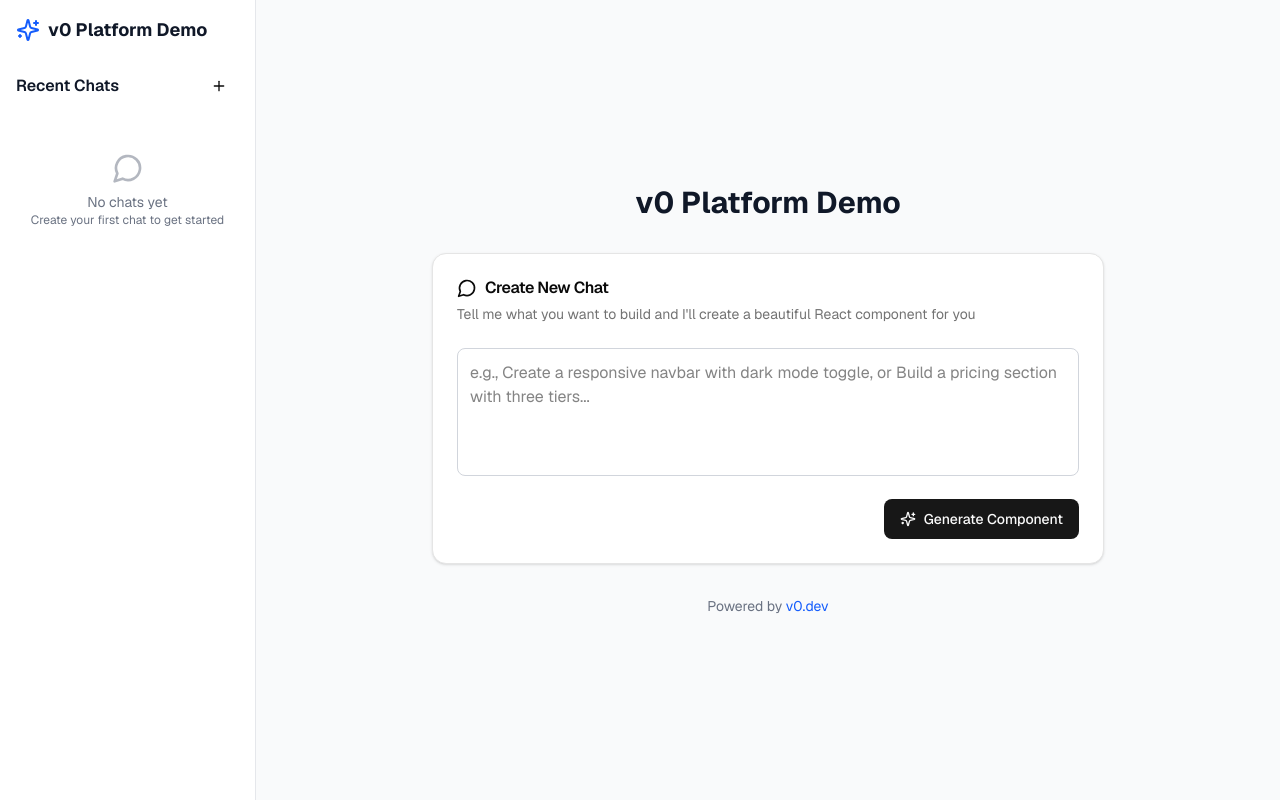
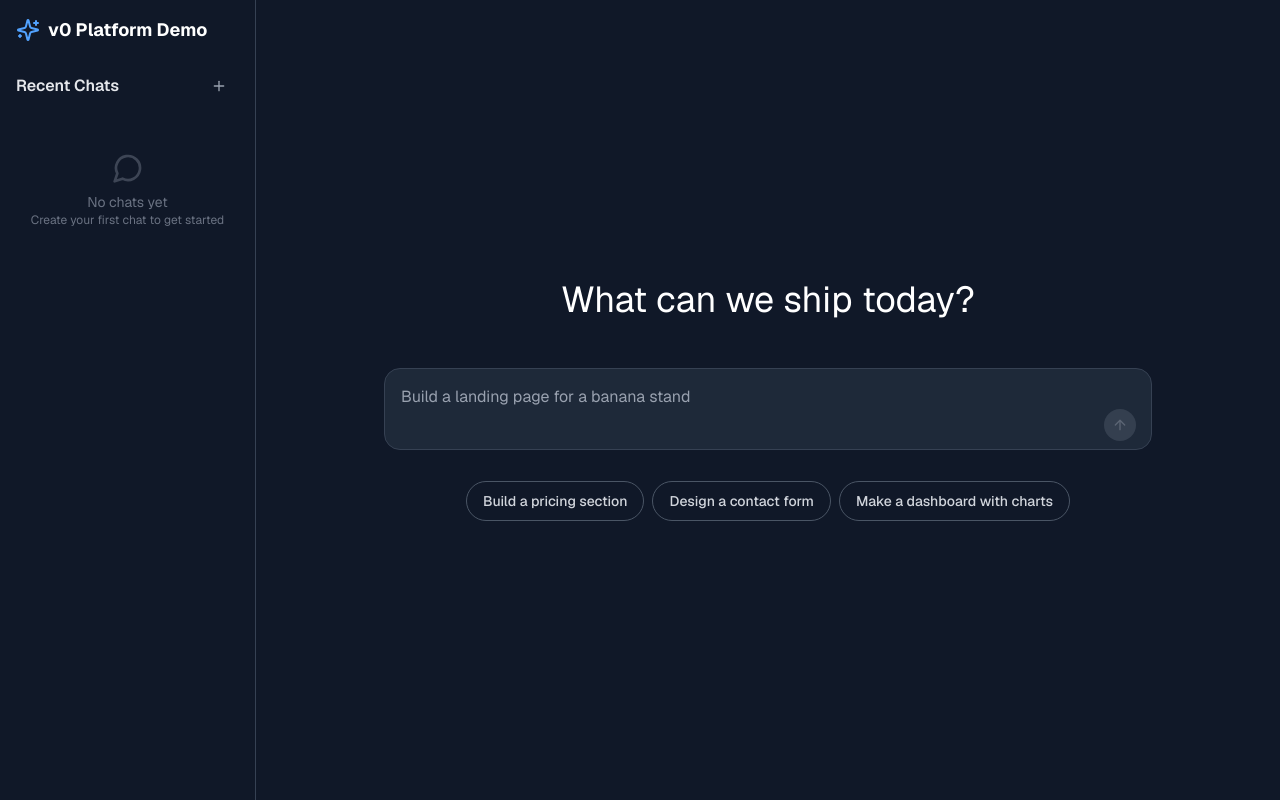
Before and after one commit to willsather/v0-platform-demo, a Next.js app in the folder apps/web/: page / in a window 1280 px wide. Built offline with nearby package versions, Linux system fonts and the light colour scheme.

Commit message:
feat: ui improvements and tweaks

```diff
--- a/apps/web/src/app/components/chat-creator.tsx
+++ b/apps/web/src/app/components/chat-creator.tsx
@@ -1,22 +1,52 @@
 "use client";
 
 import { Button } from "@repo/ui/components/button";
-import {
-  Card,
-  CardContent,
-  CardDescription,
-  CardHeader,
-  CardTitle,
-} from "@repo/ui/components/card";
-import { MessageCircle, Sparkles } from "lucide-react";
+import { ArrowUp, Loader2 } from "lucide-react";
 import { useRouter } from "next/navigation";
 import { useState } from "react";
+import { useFormStatus } from "react-dom";
 import { createChat } from "../actions/chat-actions";
 import type { ChatHistoryItem } from "./chat-sidebar";
 
+function FormContent({
+  message,
+  setMessage,
+}: { message: string; setMessage: (value: string) => void }) {
+  const { pending } = useFormStatus();
+
+  return (
+    <div className="relative">
+      <textarea
+        name="message"
+        value={message}
+        onChange={(e) => setMessage(e.target.value)}
+        placeholder="Build a landing page for a banana stand"
+        className="max-h-40 min-h-[60px] w-full resize-none rounded-2xl border border-gray-700 bg-gray-800 p-4 pr-12 text-white placeholder-gray-400 focus:border-gray-600 focus:outline-none focus:ring-0 disabled:opacity-50"
+        required
+        disabled={pending}
+      />
+      <Button
+        type="submit"
+        disabled={pending || !message.trim()}
+        className={`absolute right-4 bottom-4 h-8 w-8 rounded-full p-0 transition-colors ${
+          pending || !message.trim()
+            ? "cursor-not-allowed bg-gray-600 text-gray-400"
+            : "bg-white text-gray-900 hover:bg-gray-100"
+        }`}
+      >
+        {pending ? (
+          <Loader2 className="size-4 animate-spin" />
+        ) : (
+          <ArrowUp className="size-4" />
+        )}
+      </Button>
+    </div>
+  );
+}
+
 export function ChatCreator() {
-  const [isCreating, setIsCreating] = useState(false);
   const [error, setError] = useState<string | null>(null);
+  const [message, setMessage] = useState("");
   const router = useRouter();
 
   const addChatToHistory = (chatData: ChatHistoryItem) => {
@@ -37,7 +67,6 @@
   };
 
   const handleSubmit = async (formData: FormData) => {
-    setIsCreating(true);
     setError(null);
 
     try {
@@ -51,56 +80,48 @@
         router.push(`/chat/${result.chatData.id}`);
       } else {
         setError(result.error || "Failed to create chat");
-        setIsCreating(false);
       }
     } catch (error) {
       console.error("Error creating chat:", error);
       setError("Failed to create chat");
-      setIsCreating(false);
     }
   };
 
+  const handleSuggestionClick = (suggestion: string) => {
+    setMessage(suggestion);
+  };
+
+  const suggestions = [
+    "Build a pricing section",
+    "Design a contact form",
+    "Make a dashboard with charts",
+  ];
+
   return (
-    <Card>
-      <CardHeader>
-        <CardTitle className="flex items-center gap-2">
-          <MessageCircle className="h-5 w-5" />
-          Create New Chat
-        </CardTitle>
-        <CardDescription>
-          Tell me what you want to build and I'll create a beautiful React
-          component for you
-        </CardDescription>
-      </CardHeader>
-      <CardContent>
-        <form action={handleSubmit} className="space-y-4">
-          <div>
-            <textarea
-              name="message"
-              placeholder="e.g., Create a responsive navbar with dark mode toggle, or Build a pricing section with three tiers..."
-              className="min-h-32 w-full resize-none rounded-md border border-gray-300 p-3 focus:border-transparent focus:ring-2 focus:ring-blue-500"
-              required
-              disabled={isCreating}
-            />
-          </div>
-          {error && <div className="text-red-600 text-sm">{error}</div>}
-          <div className="flex justify-end">
-            <Button type="submit" className="gap-2" disabled={isCreating}>
-              {isCreating ? (
-                <>
-                  <Sparkles className="h-4 w-4 animate-spin" />
-                  Creating...
-                </>
-              ) : (
-                <>
-                  <Sparkles className="h-4 w-4" />
-                  Generate Component
-                </>
-              )}
+    <div className="relative">
+      <form action={handleSubmit} className="space-y-6">
+        {/* Main input */}
+        <FormContent message={message} setMessage={setMessage} />
+
+        {error && (
+          <div className="text-center text-red-400 text-sm">{error}</div>
+        )}
+
+        {/* Suggestion buttons */}
+        <div className="flex flex-wrap justify-center gap-2">
+          {suggestions.map((suggestion) => (
+            <Button
+              key={suggestion}
+              type="button"
+              variant="outline"
+              onClick={() => handleSuggestionClick(suggestion)}
+              className="rounded-full border-gray-600 bg-transparent text-gray-300 hover:border-gray-500 hover:bg-gray-800 hover:text-white disabled:opacity-50"
+            >
+              {suggestion}
             </Button>
-          </div>
-        </form>
-      </CardContent>
-    </Card>
+          ))}
+        </div>
+      </form>
+    </div>
   );
 }
--- a/apps/web/src/app/components/chat-sidebar.tsx
+++ b/apps/web/src/app/components/chat-sidebar.tsx
@@ -55,22 +55,28 @@
   };
 
   return (
-    <div className="h-screen w-64 overflow-y-auto border-gray-200 border-r bg-white">
+    <div className="h-screen w-64 overflow-y-auto border-gray-700 border-r bg-gray-900">
       <div className="p-4">
         {/* Header with title */}
         <div className="mb-6">
-          <div className="mb-2 flex items-center gap-2">
-            <Sparkles className="h-6 w-6 text-blue-600" />
-            <h1 className="font-bold text-gray-900 text-lg">
-              v0 Platform Demo
-            </h1>
-          </div>
+          <Link
+            href="/"
+            className="mb-2 flex items-center gap-2 transition-opacity hover:opacity-80"
+          >
+            <Sparkles className="h-6 w-6 text-blue-400" />
+            <h1 className="font-bold text-lg text-white">v0 Platform Demo</h1>
+          </Link>
         </div>
 
         {/* Chat History Section */}
         <div className="mb-4 flex items-center justify-between">
-          <h2 className="font-semibold text-gray-900">Recent Chats</h2>
-          <Button variant="ghost" size="sm" asChild>
+          <h2 className="font-semibold text-gray-200">Recent Chats</h2>
+          <Button
+            variant="ghost"
+            size="sm"
+            asChild
+            className="text-gray-400 hover:bg-gray-800 hover:text-white"
+          >
             <Link href="/">
               <Plus className="h-4 w-4" />
             </Link>
@@ -88,13 +94,17 @@
             chats.map((chat) => (
               <Card
                 key={chat.id}
-                className="rounded-lg p-2 shadow-none hover:bg-gray-50"
+                className={`rounded-lg border-gray-700 p-2 shadow-none transition-colors ${
+                  pathname === `/chat/${chat.id}`
+                    ? "border-gray-600 bg-gray-800"
+                    : "bg-gray-900 hover:bg-gray-800"
+                }`}
               >
                 <div className="flex items-center justify-between gap-2">
                   <Link href={`/chat/${chat.id}`} className="min-w-0 flex-1">
                     <div className="flex items-center gap-2">
                       <MessageCircle className="h-3 w-3 flex-shrink-0 text-gray-400" />
-                      <span className="truncate font-medium text-gray-900 text-sm">
+                      <span className="truncate font-medium text-gray-200 text-sm">
                         {truncateTitle(chat.title)}
                       </span>
                     </div>
@@ -106,7 +116,7 @@
                       e.preventDefault();
                       deleteChat(chat.id);
                     }}
-                    className="h-6 w-6 p-0 hover:bg-red-50 hover:text-red-600"
+                    className="h-6 w-6 p-0 text-gray-400 hover:bg-red-900/20 hover:text-red-400"
                   >
                     <Trash2 className="h-3 w-3" />
                   </Button>
--- a/apps/web/src/app/layout.tsx
+++ b/apps/web/src/app/layout.tsx
@@ -10,7 +10,7 @@
 import "@repo/ui/styles/tailwind.css";
 
 export const metadata: Metadata = {
-  title: "AI UI Generator",
+  title: "v0 Platform Demo",
   description: "Generate beautiful UI components using AI. Powered by V0 SDK.",
   icons: [{ rel: "icon", url: "/favicon.svg", type: "image/svg+xml" }],
 };
@@ -22,7 +22,7 @@
 }>) {
   return (
     <html lang="en">
-      <body className={GeistSans.className}>
+      <body className={`${GeistSans.className} bg-gray-900`}>
         <div className="flex min-h-screen">
           <ChatSidebar />
           <main className="flex-1">{children}</main>
--- a/apps/web/src/app/page.tsx
+++ b/apps/web/src/app/page.tsx
@@ -2,31 +2,15 @@
 
 export default function HomePage() {
   return (
-    <div className="flex min-h-screen items-center justify-center bg-gray-50 p-4">
-      <div className="w-full max-w-2xl">
-        <div className="mb-8 text-center">
-          <div className="mb-4 flex items-center justify-center gap-2">
-            <h1 className="font-bold text-3xl text-gray-900">
-              v0 Platform Demo
-            </h1>
-          </div>
+    <div className="flex min-h-screen items-center justify-center bg-gray-900 p-4">
+      <div className="w-full max-w-3xl">
+        <div className="mb-12 text-center">
+          <h1 className="mb-8 font-normal text-4xl text-white">
+            What can we ship today?
+          </h1>
         </div>
 
         <ChatCreator />
-
-        <div className="mt-8 text-center">
-          <p className="text-gray-500 text-sm">
-            Powered by{" "}
-            <a
-              href="https://v0.dev"
-              target="_blank"
-              rel="noopener noreferrer"
-              className="text-blue-600 hover:underline"
-            >
-              v0.dev
-            </a>
-          </p>
-        </div>
       </div>
     </div>
   );
```
Also changed, not shown: apps/web/src/app/chat/[id]/page.tsx (+52 -31 lines).
